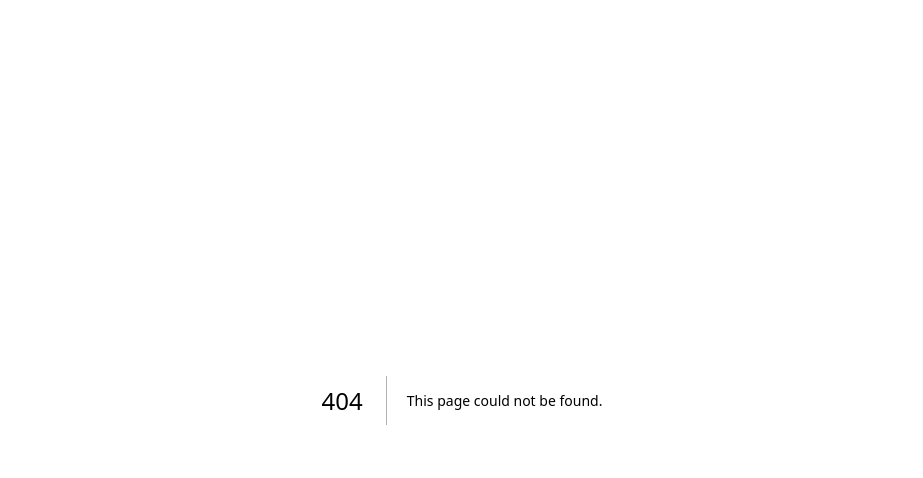
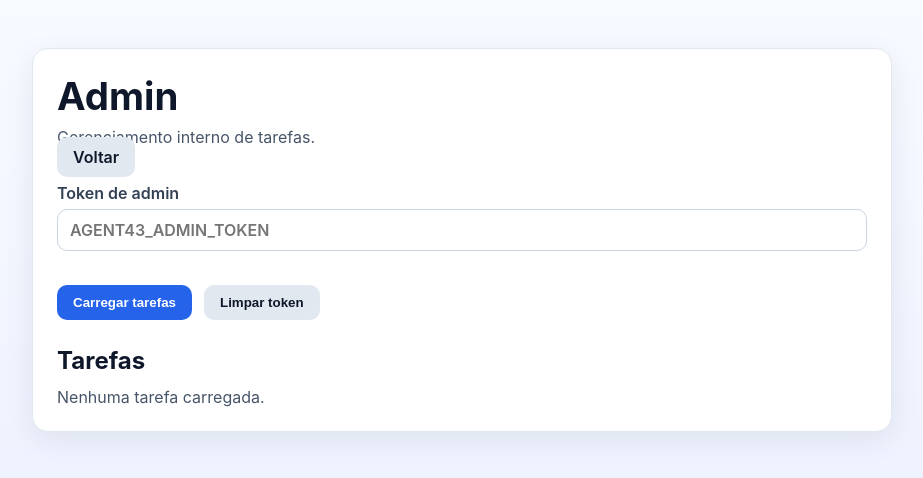
Before and after one commit to ivan23orion-tech/Agent-43, a Next.js app: page /admin in a window 1280 px wide. Before the commit this address had no page. Shown: the top 478 px of the page, without its empty margins (178-1101 px from the left). Built offline with nearby package versions, Linux system fonts and the light colour scheme.

Commit message:
Add admin task management page

```diff
--- /dev/null
+++ b/pages/admin.js
@@ -0,0 +1,206 @@
+import { useEffect, useMemo, useState } from 'react';
+import Link from 'next/link';
+
+const ADMIN_TOKEN_STORAGE_KEY = 'agent43.adminToken';
+
+async function readErrorMessage(res, fallbackMessage) {
+  try {
+    const data = await res.json();
+    return data?.error || fallbackMessage;
+  } catch {
+    return fallbackMessage;
+  }
+}
+
+function formatDate(value) {
+  if (!value) {
+    return 'sem data';
+  }
+
+  return new Date(value).toLocaleString('pt-BR');
+}
+
+function formatTaskType(task) {
+  if (task.isFree) {
+    return task.expiresAt
+      ? `Gratuita · expira em ${formatDate(task.expiresAt)}`
+      : 'Gratuita · sem expiração';
+  }
+
+  return `Paga · ${task.rewardAmount} ${task.rewardCurrency}`;
+}
+
+export default function AdminPage() {
+  const [adminToken, setAdminToken] = useState('');
+  const [tasks, setTasks] = useState([]);
+  const [message, setMessage] = useState('');
+  const [isLoading, setIsLoading] = useState(false);
+  const [deletingTaskId, setDeletingTaskId] = useState(null);
+
+  useEffect(() => {
+    if (typeof window === 'undefined') {
+      return;
+    }
+
+    setAdminToken(window.localStorage.getItem(ADMIN_TOKEN_STORAGE_KEY) ?? '');
+  }, []);
+
+  const adminHeaders = useMemo(() => {
+    if (!adminToken) {
+      return {};
+    }
+
+    return { 'x-admin-token': adminToken };
+  }, [adminToken]);
+
+  const loadTasks = async () => {
+    if (!adminToken) {
+      setMessage('Informe o token de admin.');
+      return;
+    }
+
+    setIsLoading(true);
+    setMessage('');
+
+    const res = await fetch('/api/admin/tasks', {
+      headers: adminHeaders,
+    });
+
+    setIsLoading(false);
+
+    if (!res.ok) {
+      setTasks([]);
+      setMessage(await readErrorMessage(res, 'Falha ao carregar tarefas.'));
+      return;
+    }
+
+    const data = await res.json();
+    setTasks(data.tasks ?? []);
+    setMessage('Tarefas carregadas.');
+
+    if (typeof window !== 'undefined') {
+      window.localStorage.setItem(ADMIN_TOKEN_STORAGE_KEY, adminToken);
+    }
+  };
+
+  const clearToken = () => {
+    setAdminToken('');
+    setTasks([]);
+    setMessage('Token removido deste navegador.');
+
+    if (typeof window !== 'undefined') {
+      window.localStorage.removeItem(ADMIN_TOKEN_STORAGE_KEY);
+    }
+  };
+
+  const deleteTask = async (task) => {
+    const confirmed = window.confirm(
+      `Apagar a tarefa "${task.title}" e ${task.submissionCount} submissão(ões)?`,
+    );
+
+    if (!confirmed) {
+      return;
+    }
+
+    setDeletingTaskId(task.id);
+    setMessage('');
+
+    const res = await fetch(`/api/admin/tasks/${task.id}`, {
+      method: 'DELETE',
+      headers: adminHeaders,
+    });
+
+    setDeletingTaskId(null);
+
+    if (!res.ok) {
+      setMessage(await readErrorMessage(res, 'Falha ao apagar tarefa.'));
+      return;
+    }
+
+    const data = await res.json();
+    setTasks((currentTasks) => currentTasks.filter((currentTask) => currentTask.id !== task.id));
+    setMessage(`Tarefa apagada com ${data.deletedSubmissions} submissão(ões).`);
+  };
+
+  return (
+    <main className="container">
+      <section className="card">
+        <div className="pageHeader">
+          <div>
+            <h1 className="heading">Admin</h1>
+            <p className="subtitle">Gerenciamento interno de tarefas.</p>
+          </div>
+          <Link href="/" className="button secondary">
+            Voltar
+          </Link>
+        </div>
+
+        <form
+          onSubmit={(event) => {
+            event.preventDefault();
+            loadTasks();
+          }}
+          className="formGrid"
+        >
+          <label>
+            Token de admin
+            <input
+              type="password"
+              value={adminToken}
+              onChange={(event) => setAdminToken(event.target.value)}
+              placeholder="AGENT43_ADMIN_TOKEN"
+            />
+          </label>
+
+          <div className="actions">
+            <button type="submit" className="button" disabled={isLoading}>
+              {isLoading ? 'Carregando...' : 'Carregar tarefas'}
+            </button>
+            <button type="button" className="button secondary" onClick={clearToken}>
+              Limpar token
+            </button>
+          </div>
+        </form>
+
+        {message ? <p className="adminMessage">{message}</p> : null}
+
+        <h2 className="sectionTitle">Tarefas</h2>
+        {tasks.length === 0 ? (
+          <p className="subtitle">Nenhuma tarefa carregada.</p>
+        ) : (
+          <ul className="list adminList">
+            {tasks.map((task) => (
+              <li key={task.id} className="listItem adminListItem">
+                <div>
+                  <div className="badgeRow compact">
+                    <span className="badge">#{task.id}</span>
+                    <span className={`badge ${task.status === 'expired' ? 'warning' : 'success'}`}>
+                      {task.status === 'expired' ? 'Expirada' : 'Ativa'}
+                    </span>
+                    <span className="badge">{task.submissionCount} submissão(ões)</span>
+                  </div>
+                  <p className="taskTitle">{task.title}</p>
+                  <p className="taskMeta">{formatTaskType(task)}</p>
+                  <p className="taskMeta">Criada em {formatDate(task.createdAt)}</p>
+                </div>
+                <div className="adminActions">
+                  <Link href={`/task/${task.id}`} className="button secondary">
+                    Ver
+                  </Link>
+                  <button
+                    type="button"
+                    className="button danger"
+                    onClick={() => deleteTask(task)}
+                    disabled={deletingTaskId === task.id}
+                  >
+                    {deletingTaskId === task.id ? 'Apagando...' : 'Apagar'}
+                  </button>
+                </div>
+              </li>
+            ))}
+          </ul>
+        )}
+      </section>
+    </main>
+  );
+}
```
